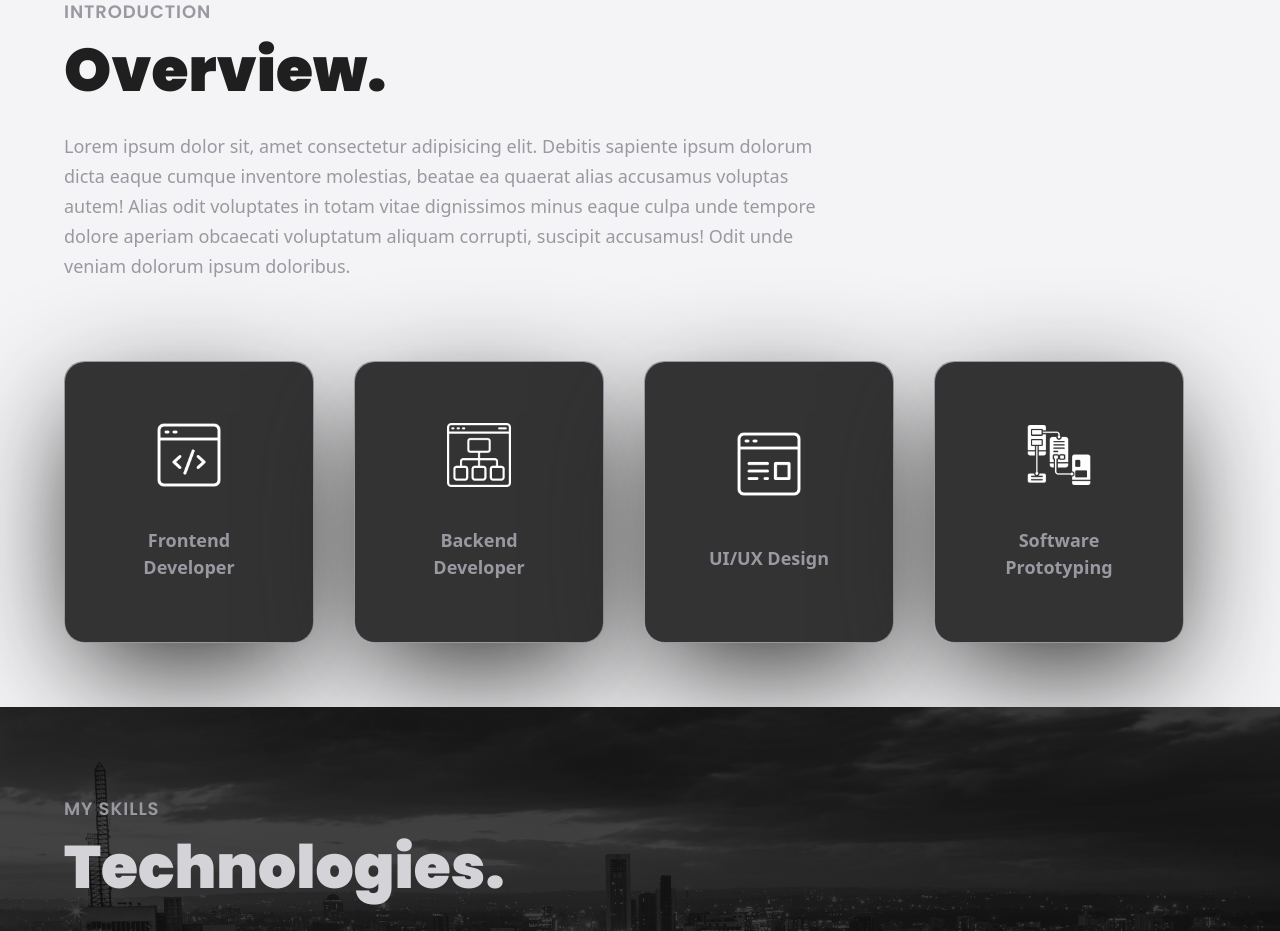
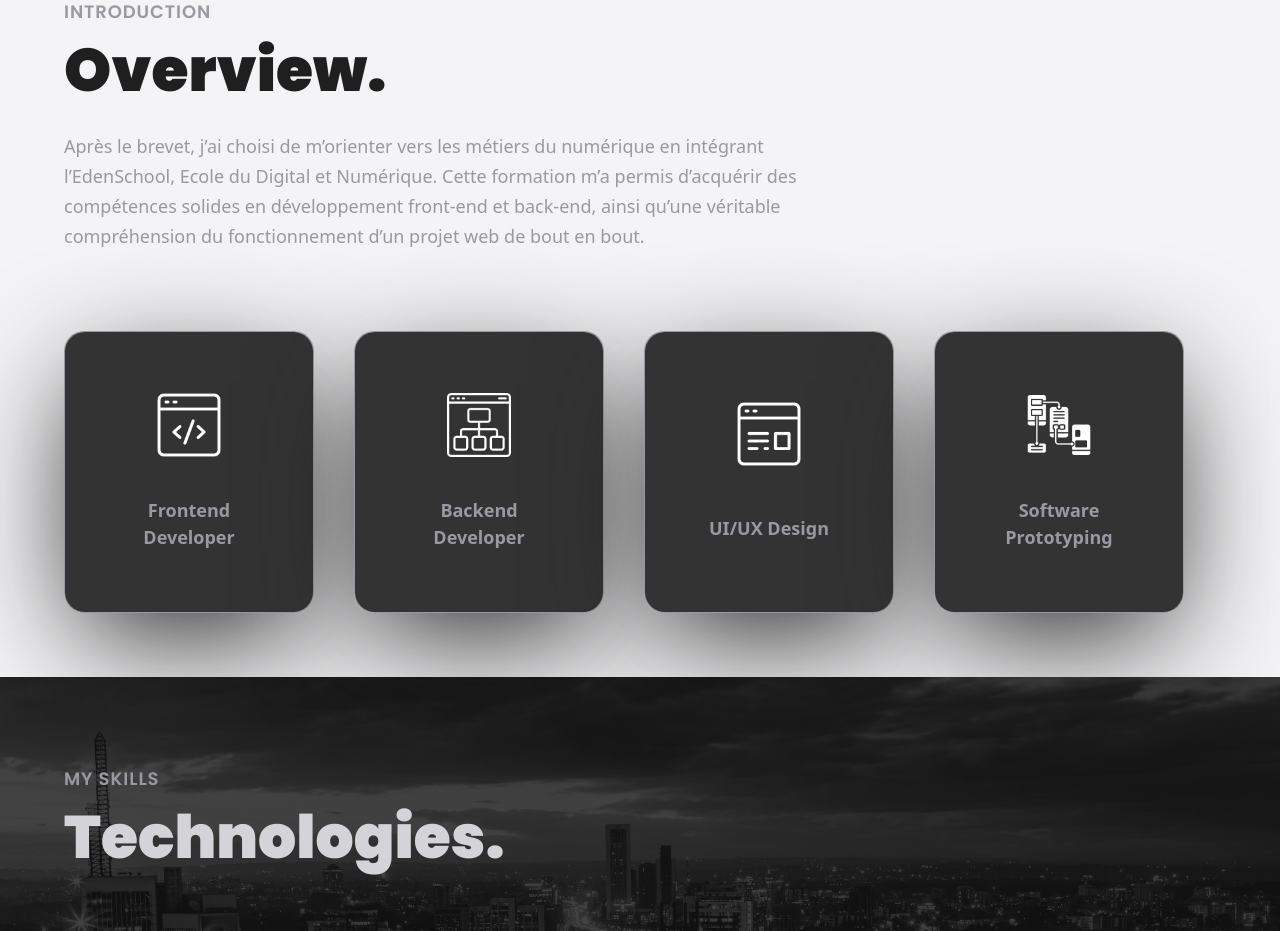
Before and after one commit to Warzy5/warren-portfolio, a React (Vite) app: page / in a window 1280 px wide. Shown: the part 920-1851 px from the top of the page. Built offline with nearby package versions, Linux system fonts and the light colour scheme.

Commit message:
added more text

```diff
--- a/src/components/About.jsx
+++ b/src/components/About.jsx
@@ -37,12 +37,7 @@ const About = () => {
       <motion.p
         variants={fadeIn('', '', 0.1, 1)}
         className="mt-4 text-taupe text-[18px] max-w-3xl leading-[30px]">
-        Lorem ipsum dolor sit, amet consectetur adipisicing elit. Debitis
-        sapiente ipsum dolorum dicta eaque cumque inventore molestias, beatae ea
-        quaerat alias accusamus voluptas autem! Alias odit voluptates in totam
-        vitae dignissimos minus eaque culpa unde tempore dolore aperiam
-        obcaecati voluptatum aliquam corrupti, suscipit accusamus! Odit unde
-        veniam dolorum ipsum doloribus.
+        Après le brevet, j’ai choisi de m’orienter vers les métiers du numérique en intégrant l’EdenSchool, Ecole du Digital et Numérique. Cette formation m’a permis d’acquérir des compétences solides en développement front-end et back-end, ainsi qu’une véritable compréhension du fonctionnement d’un projet web de bout en bout.
       </motion.p>
 
       <div className="mt-20 flex flex-wrap gap-10">
```
